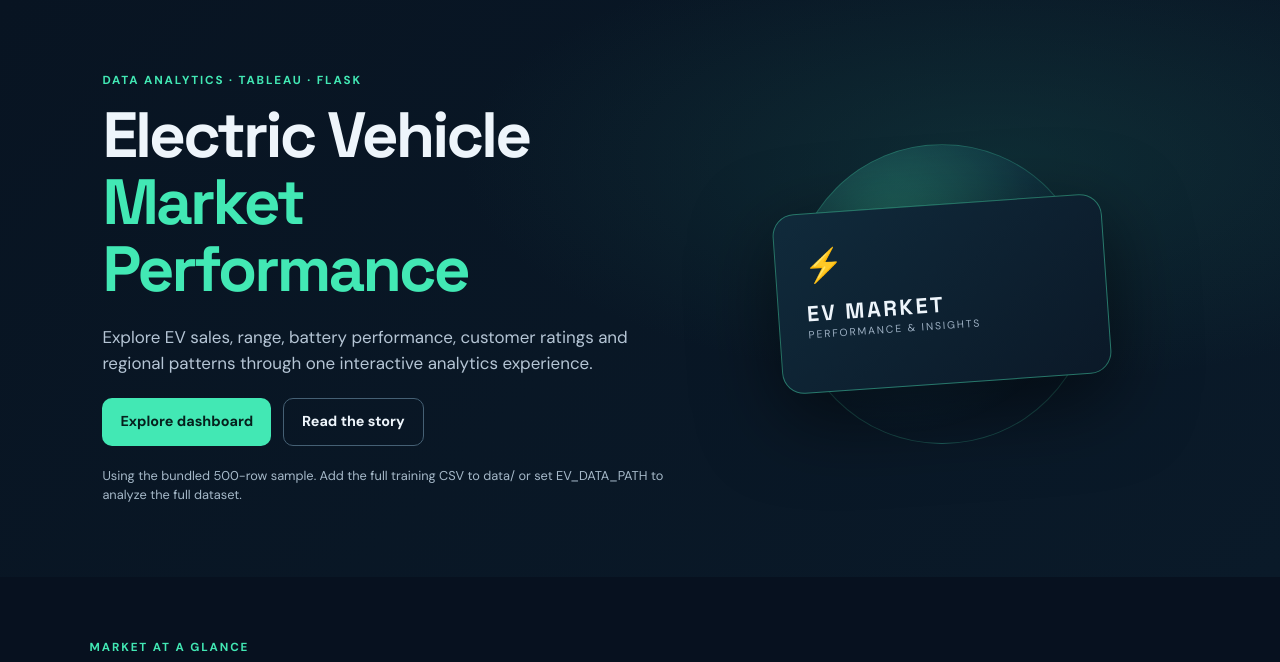
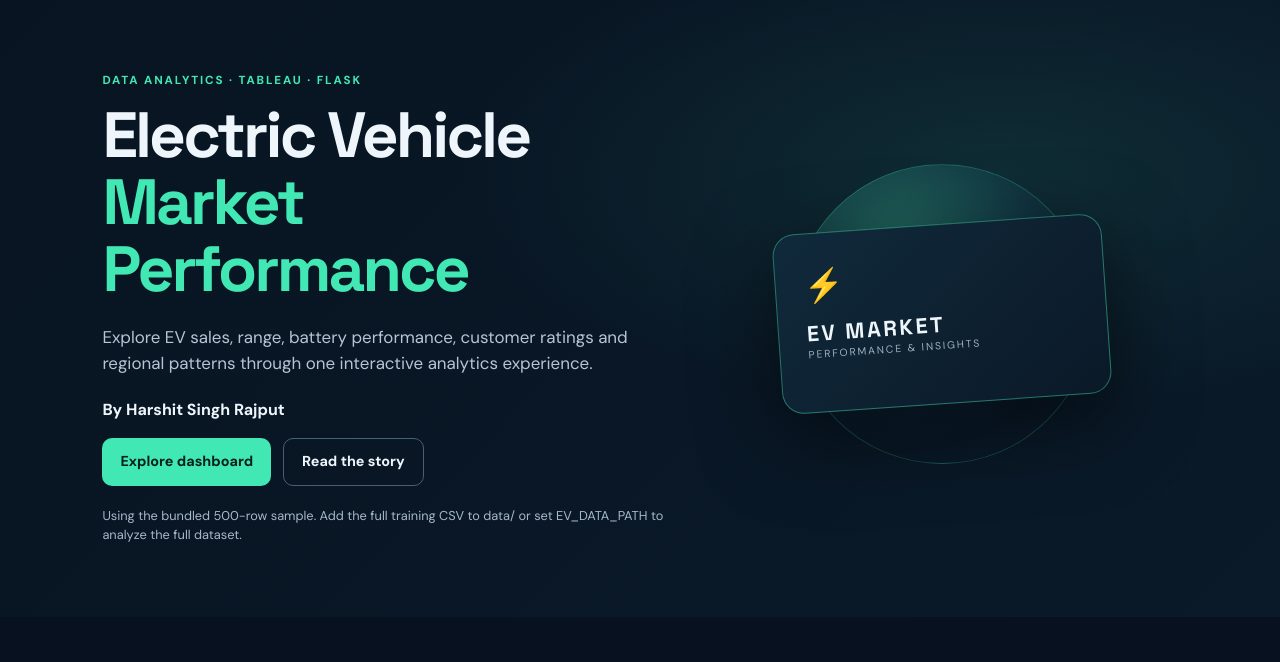
Before and after one commit to Tempest4o12/Electric-Vehicle-Market-Insights, a Flask app: page / in a window 1280 px wide. Shown: the part 74-736 px from the top of the page. Run offline with Flask 3, Linux system fonts and the light colour scheme; some libraries are stand-ins or nearby versions.

Commit message:
Add author name to the hero section

```diff
--- a/electric-vehicle-market-insights/templates/index.html
+++ b/electric-vehicle-market-insights/templates/index.html
@@ -17,6 +17,7 @@
     <p class="eyebrow">DATA ANALYTICS · TABLEAU · FLASK</p>
     <h1>Electric Vehicle<br><span>Market Performance</span></h1>
     <p class="lead">Explore EV sales, range, battery performance, customer ratings and regional patterns through one interactive analytics experience.</p>
+    <p style="font-weight: bold;">By Harshit Singh Rajput</p>
     <div class="hero-actions"><a class="button primary" href="#overview">Explore dashboard</a><a class="button secondary" href="#story">Read the story</a></div>
     <p class="data-note">{{ data_note }}</p>
   </div>
```
